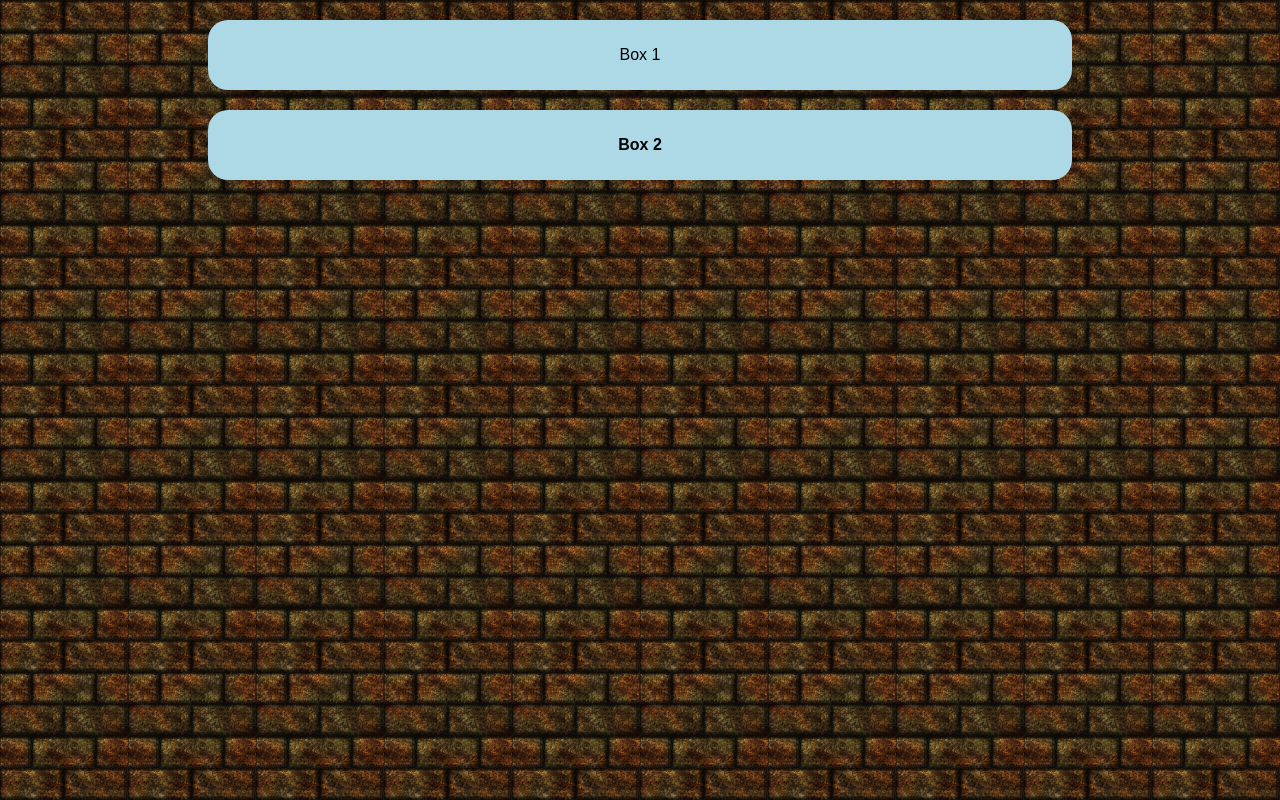
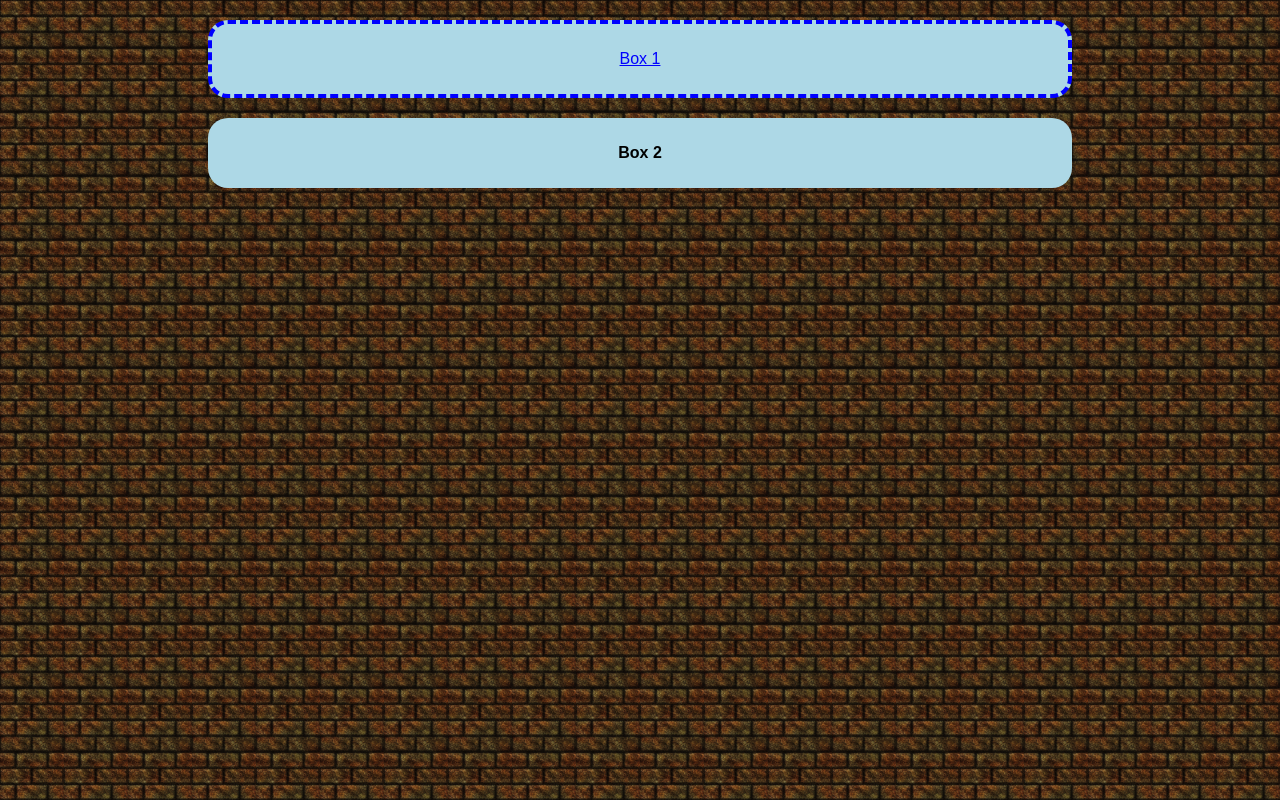
Before and after one commit to nibrin/nibrin.github.io, a plain HTML site: page index.html in a window 1280 px wide. In both pictures the pointer is over the element "Box 1". Drawn offline with Linux system fonts and the light colour scheme.

Commit message:
Update main.css

```diff
--- a/main.css
+++ b/main.css
@@ -1,6 +1,6 @@
 body {
   background: url("/bg.jpg");
-  background-size: 10%;
+  background-size: 5%;
 }
 
 p {
@@ -11,10 +11,7 @@ p {
 span {
   font-weight: bold;
 }
-span:hover {
-  color: blue;
-  border: 10px dashed blue;
-}
+
 div {
   margin-left: 200px;
   margin-right: 200px;
@@ -24,6 +21,13 @@ div {
   text-align: center;
   padding: 10px;
 }
+
+div:hover {
+  color: blue;
+  border-radius: 20px;
+  border: 4px dashed blue;
+  text-decoration: underline;
+}
 img {
   padding: 20px;
   width: 60%;
```
